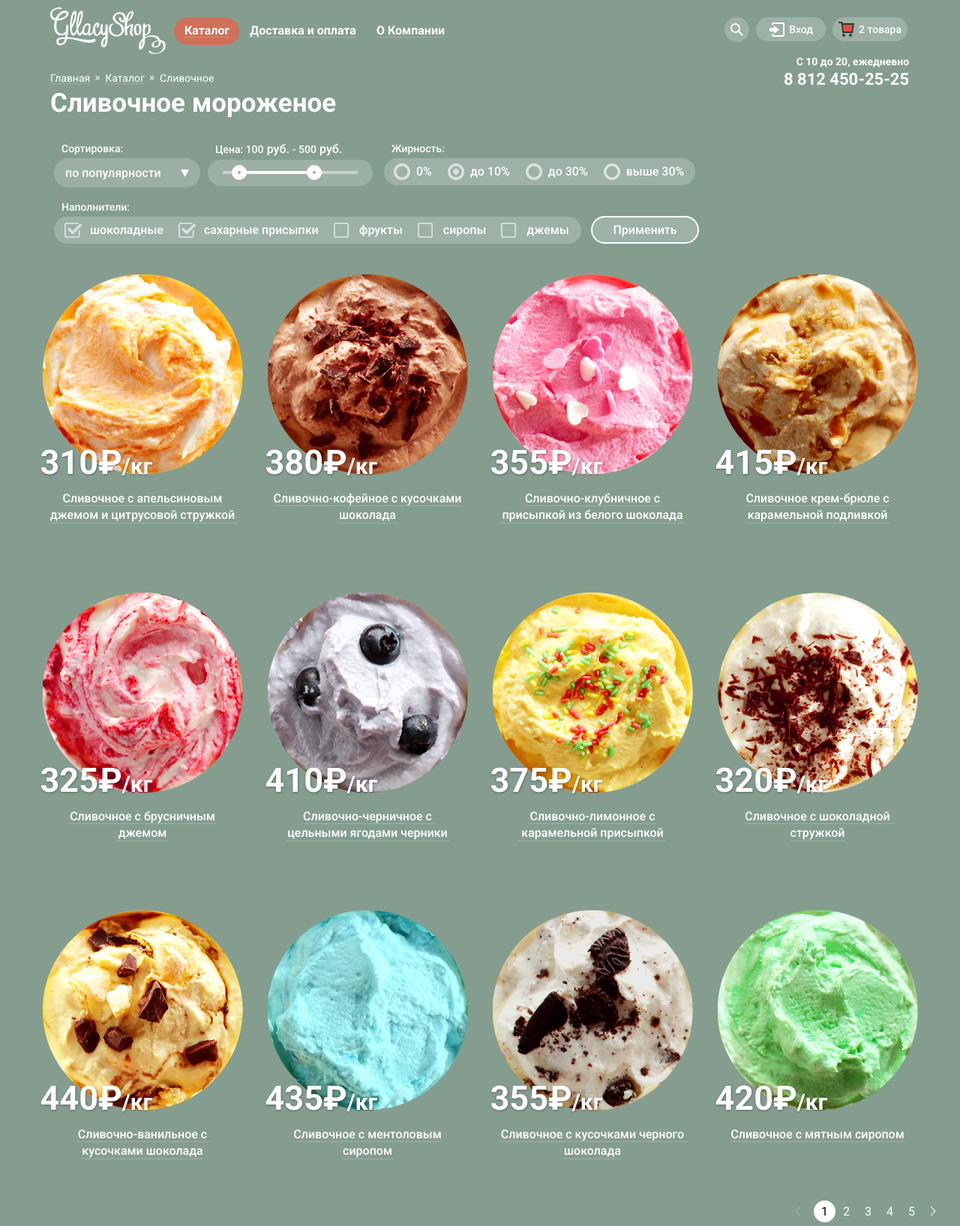
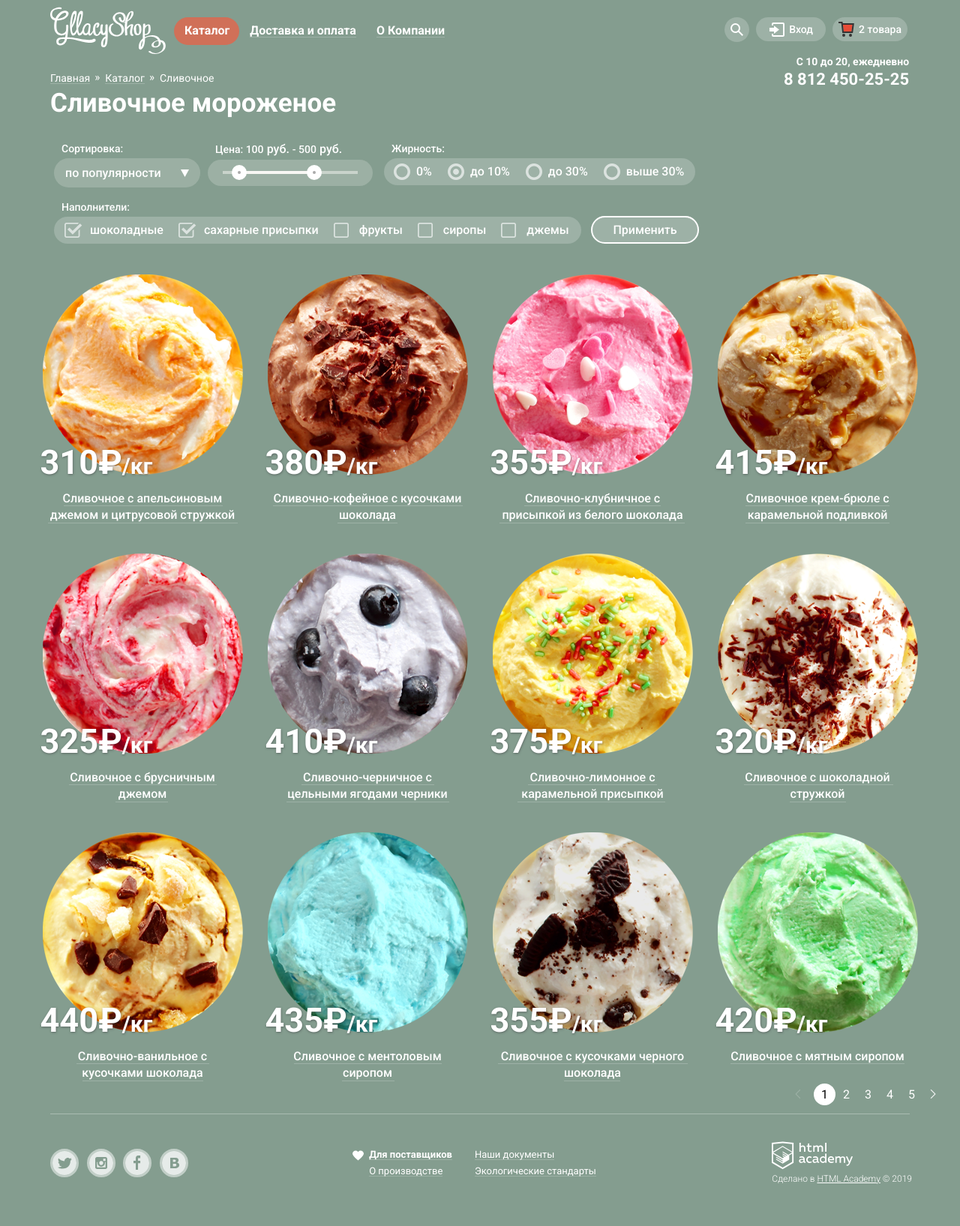
Before and after one commit to Jegory/1065481-gllacy-27, a plain HTML site: page catalog.html in a window 1280 px wide. Shown: the top 1635 px of the page at 75% size. After the commit the page ends 1601 px from the top, so only its background shows below. Drawn offline with Linux system fonts and the light colour scheme.

Commit message:
Исправления п.8

```diff
--- a/catalog.html
+++ b/catalog.html
@@ -203,124 +203,100 @@
         <section class="hit hit-catalog">
           <ul>
             <li>
-            	<a href="">
           		<div class="box">
                 <img src="img/top/1.png" alt="Слива-апельсин">
                 <div class="cost"><span>310₽</span><b>/кг</b></div>
                 <p>Сливочное с апельсиновым джемом и цитрусовой стружкой</p>
                 <button class="button-hit" type="button">Быстрый просмотр</button>
               </div>
-              </a>
             </li>
             <li>
-            	<a href="">
           		<div class="box">
                 <img src="img/top/2.png" width="267" height="267" alt="Кофейное">
                 <div class="cost"><span>380₽</span><b>/кг</b></div>
                 <p>Сливочно-кофейное с кусочками шоколада</p>
                 <button class="button-hit" type="button">Быстрый просмотр</button>
               </div>
-              </a>
             </li>
             <li>
-            	<a href="">
           		<div class="box">
                 <img src="img/top/3.png" width="267" height="267" alt="Слива-клубника">
                 <div class="cost"><span>355₽</span><b>/кг</b></div>
                 <p>Сливочно-клубничное с присыпкой из белого шоколада</p>
                 <button class="button-hit" type="button">Быстрый просмотр</button>
               </div>
-              </a>
             </li>
             <li>
-            	<a href="">
           		<div class="box">
                 <img src="img/top/4.png" width="267" height="267" alt="Карамель">
                 <div class="cost"><span>415₽</span><b>/кг</b></div>
                 <p>Сливочное крем-брюле с карамельной подливкой</p>
                 <button class="button-hit" type="button">Быстрый просмотр</button>
               </div>
-              </a>
             </li>
             <li>
-            	<a href="">
           	  <div class="box">
                 <img src="img_catalog/5.png" width="267" height="267" alt="Брусничный джем">
                 <div class="cost"><span>325₽</span><b>/кг</b></div>
                 <p>Сливочное с брусничным джемом</p>
                 <button class="button-hit" type="button">Быстрый просмотр</button>
               </div>
-              </a>
             </li>
             <li>
-            	<a href="">
           		<div class="box">
                 <img src="img_catalog/6.png" width="267" height="267" alt="Черника">
                 <div class="cost"><span>410₽</span><b>/кг</b></div>
                 <p>Сливочно-черничное с цельными ягодами черники</p>
                 <button class="button-hit" type="button">Быстрый просмотр</button>
               </div>
-              </a>
             </li>
             <li>
-            	<a href="">
           	  <div class="box">
                 <img src="img_catalog/7.png" width="267" height="267" alt="Лимон-карамель">
                 <div class="cost"><span>375₽</span><b>/кг</b></div>
                 <p>Сливочно-лимонное с карамельной присыпкой</p>
                 <button class="button-hit" type="button">Быстрый просмотр</button>
               </div>
-              </a>
             </li>
             <li>
-            	<a href="">
           	  <div class="box">
                 <img src="img_catalog/8.png" width="267" height="267" alt="Шоколадная стружка">
                 <div class="cost"><span>320₽</span><b>/кг</b></div>
                 <p>Сливочное с шоколадной стружкой</p>
                 <button class="button-hit" type="button">Быстрый просмотр</button>
               </div>
-              </a>
             </li>
             <li>
-            	<a href="">
           		<div class="box">
                 <img src="img_catalog/9.png" width="267" height="267" alt="Ваниль-шоколад">
                 <div class="cost"><span>440₽</span><b>/кг</b></div>
                 <p>Сливочно-ванильное с кусочками шоколада</p>
                 <button class="button-hit" type="button">Быстрый просмотр</button>
               </div>
-              </a>
             </li>
             <li>
-            	<a href="">
           		<div class="box">
                 <img src="img_catalog/10.png" width="267" height="267" alt="Ментоловый сироп">
                 <div class="cost"><span>435₽</span><b>/кг</b></div>
                 <p>Сливочноe с ментоловым сиропом</p>
                 <button class="button-hit" type="button">Быстрый просмотр</button>
               </div>
-              </a>
             </li>
             <li>
-            	<a href="">
           		<div class="box">
                 <img src="img_catalog/11.png" width="267" height="267" alt="Черный шоколад">
                 <div class="cost"><span>355₽</span><b>/кг</b></div>
                 <p>Сливочное с кусочками черного шоколада</p>
                 <button class="button-hit" type="button">Быстрый просмотр</button>
               </div>
-              </a>
             </li>
             <li>
-            	<a href="">
           		<div class="box">
                 <img src="img_catalog/12.png" width="267" height="267" alt="Мятный сироп">
                 <div class="cost"><span>420₽</span><b>/кг</b></div>
                 <p>Сливочное с мятным сиропом</p>
                 <button class="button-hit" type="button">Быстрый просмотр</button>
               </div>
-              </a>
             </li>
           </ul>
       </section>
@@ -366,7 +342,7 @@
         </ul>
       </div>
       <div class="document">
-        <img src="img/footer/heart.svg" class="herat" alt="Сердечко">
+        <img src="img/footer/heart.svg" class="heart" alt="Сердечко">
         <ul>
           <li><a href=""><strong>Для поставщиков</strong></a></li>
           <li><a href="">О производстве</a></li>
--- a/css/style.css
+++ b/css/style.css
@@ -119,6 +119,7 @@ nav img.logo-catalog {
 }
 
 .main-catalog li ul {
+	z-index: 1;
   background: #f8f7f4;
   position: absolute;
   display: none;
@@ -130,7 +131,7 @@ nav img.logo-catalog {
   min-height: 171px;
 }
 
-.main-catalog > ul li a::before {
+.main-catalog > ul > li > a::before {
 	position: absolute;
 	content:'';
 	height: 1px;
@@ -151,6 +152,9 @@ nav img.logo-catalog {
 	color: #f7f6f3;
 }
 
+.main-catalog .page-catalog::before {
+	display: none;
+}
 /*----- выбранное подменю каталога -----*/
 .main-catalog .on-page,
 .main-catalog .on-page:hover,
@@ -311,6 +315,8 @@ nav img.logo-catalog {
 .basket {
   width: 100px;
   height: 32px;
+  padding-left: 6px;
+  padding-right: 6px;
 }
 
 /*смена фона кнопок svg*/
@@ -475,7 +481,6 @@ nav img.logo-catalog {
 .favorites-basket2 p {
   color: #000000;
   font-size: 13px;
-  font-weight: 100;
   text-align: left;
 }
 
@@ -1111,7 +1116,7 @@ input[type="radio"].visually-hidden {
 }
 
 .slider-controls label:hover {
-	background-color: #f8f7f4
+	background-color: #f8f7f466;
 }
 
 #product-1:checked ~ .site-wrapper {
@@ -1434,6 +1439,10 @@ a:hover {
   margin-bottom: 30px;
 }
 
+.hit-catalog .box {
+	margin-bottom: -22px;
+}
+
 .box:hover {
 	position: absolute;
   width: 293px;
@@ -1444,14 +1453,14 @@ a:hover {
   padding-bottom: 15px;
 }
 
-.hit ul li a .box .button-hit {
+.hit ul li .box .button-hit {
   width: 203px;
   height: 46px;
   margin: 10px 0px 0px 45px;
   visibility: hidden;
 }
 
-.hit ul li a:hover .button-hit {
+.hit ul li:hover .button-hit {
   visibility: visible;
 }
 
@@ -1808,8 +1817,8 @@ footer {
 }
 
 /*---- инфо о компании ----*/
-.herat {
-  margin-top: -25px;
+.heart {
+  margin-top: -20px;
   margin-left: 30px;
 }
 
```
Also changed, not shown: index.html (+2 -10 lines). Lines whose indentation alone changed are shown as unchanged.
